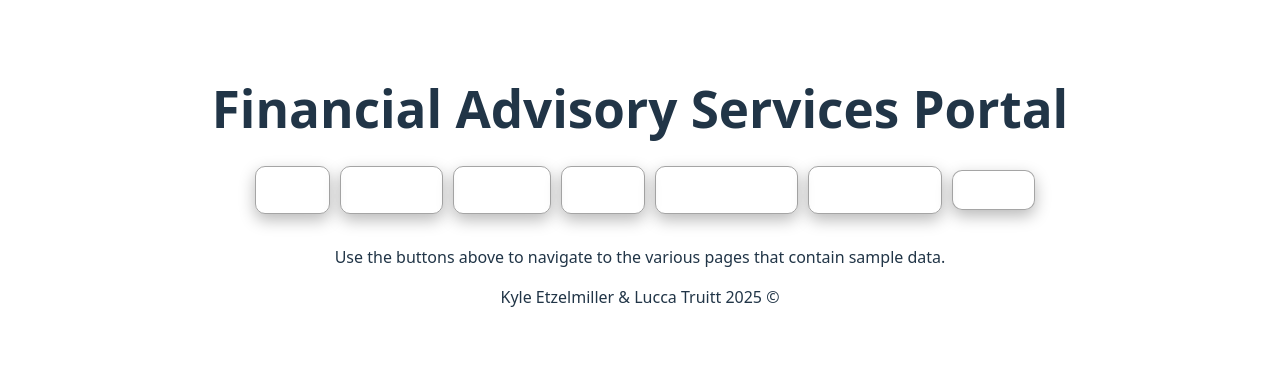
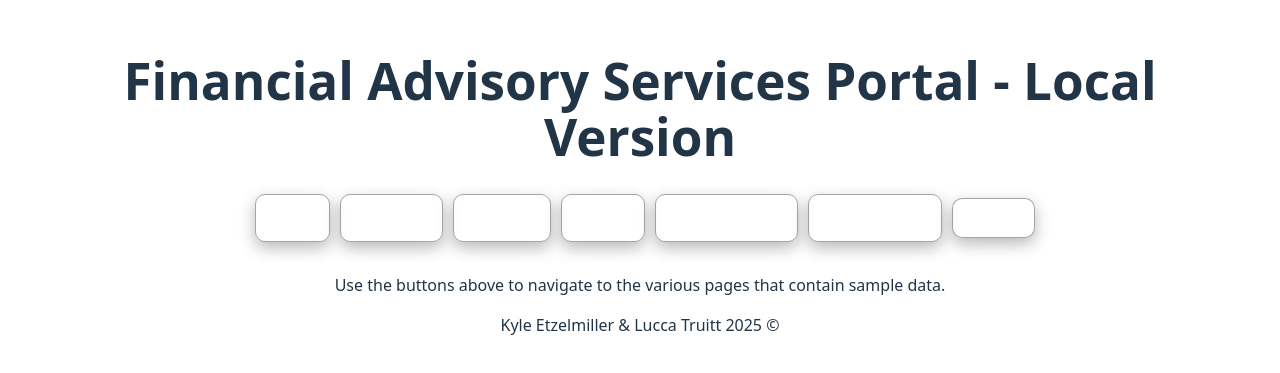
Before and after one commit to ketzelmiller/CS340-Database-Application, a React app in the folder frontend/: page / in a window 1280 px wide. Shown: the part 223-596 px from the top of the page. Built offline with nearby package versions, Linux system fonts and the light colour scheme; the HTML template or start-up script is replaced by a standard one.

Commit message:
Update App.jsx
Replaced await load statements with window.location.reload() to properly refresh the page after clicking the reset button

```diff
--- a/frontend/src/App.jsx
+++ b/frontend/src/App.jsx
@@ -7,6 +7,11 @@
 // Date: 3/2/2026
 // Adapted from
 // Source URL: https://stackoverflow.com/questions/75182498/how-can-i-trigger-the-useeffect-hook-with-a-button
+
+// Citation for refresh fix (window.location.reload()):
+// Date: 3/15/2026
+// Copied From
+// Source URL: https://edstem.org/us/courses/89768/discussion/7758572?answer=18012218
 
 import { useState, useEffect } from 'react';
 import { BrowserRouter as Router, Routes, Route, Link, BrowserRouter } from 'react-router-dom';
@@ -31,10 +36,7 @@ function App(){
     try{
       setError("")
       await fetch(`${backend}/reset`)
-      await loadBranches();
-      await loadClients();
-      await loadAssignments();
-      await loadAdvisors();
+      window.location.reload();
     }catch(err){
       console.error(err)
       setError("Failed to reset database")
@@ -44,7 +46,7 @@ function App(){
 
   return(
     <div className ='app'>
-      <h1>Financial Advisory Services Portal</h1>
+      <h1>Financial Advisory Services Portal - Local Version</h1>
 
       <Router>
         <nav className = 'appNav'>
```
